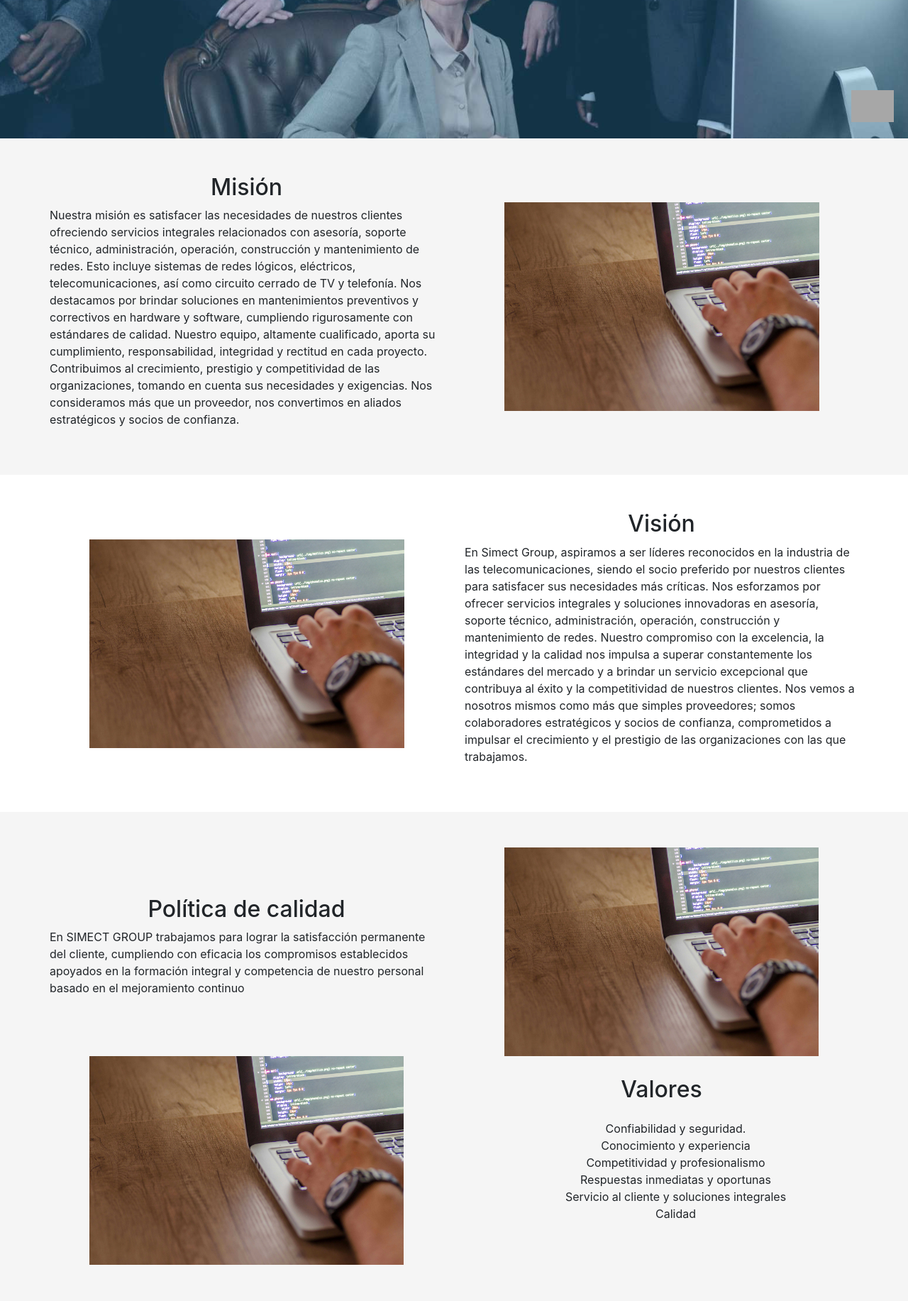
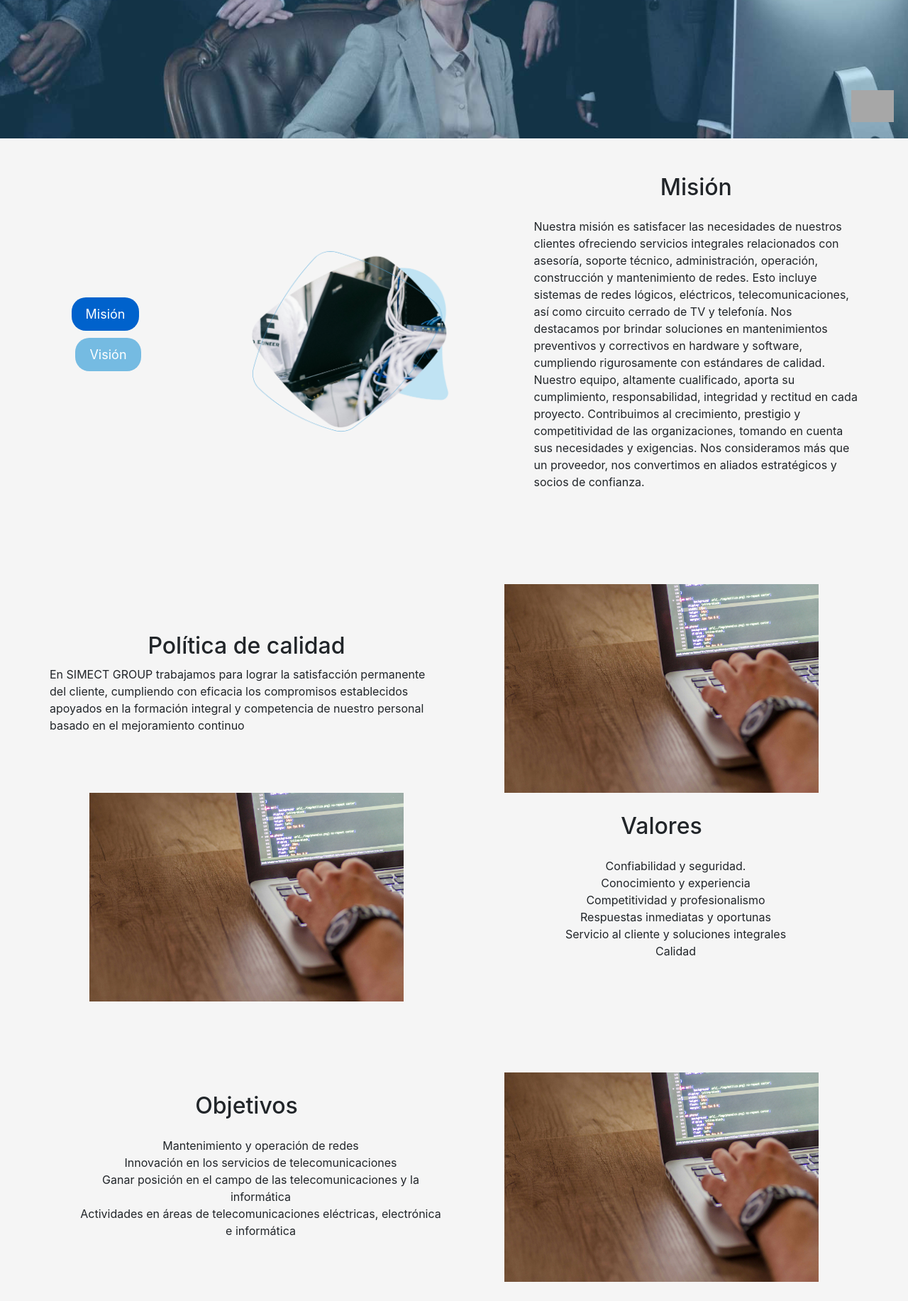
Before and after one commit to nbarco25/simectgroup, a Django app: page /nosotros/ in a window 1280 px wide. Shown: the part 605-2438 px from the top of the page at 71% size. Run offline with Django 5.2, Linux system fonts and the light colour scheme; some libraries are stand-ins or nearby versions; grey boxes are pictures that could not be loaded.

Commit message:
Animaciones en planes y nosotros

```diff
--- a/static_pages/static/css/nosotros.css
+++ b/static_pages/static/css/nosotros.css
@@ -44,9 +44,15 @@
     max-height: 100%;
   }
 
+
+
   .mision {
     background-color: #f5f5f5;
 
+  }
+
+  .vision {
+    background-color: #f5f5f5;
   }
 
   .mision-container {
@@ -84,3 +90,43 @@
   .imagen-cobertura-container img:hover {
     transform: scale(1.1); /* Ajusta el valor de escala según tu preferencia */
 }
+
+.btn-switch {
+  font-size: 18px;
+  border-radius: 20px;
+  padding: 10px 20px;
+  transition: all .3s ease;
+  margin-bottom: 10px;
+  background-color: #75BBE2;
+  border: none;
+
+}
+
+.btn-mision-1:hover {
+  background-color: #2592D2;
+  color: #fff;
+}
+
+.btn-mision-2:hover {
+  background-color: #2592D2;
+  color: #fff;
+}
+
+.btn-vision-2 {
+  background-color: #75BBE2;
+  color: #fff;
+
+}
+
+.btn-switch:hover {
+  background-color: #2592D2;
+  color: #fff;
+}
+
+.btn-switch.active {
+   color: #fff;
+}
+
+.mision, .vision {
+  transition: cubic-bezier(0.1, 0.7, 1.0, 0.1) 0.5s all;
+}
--- a/static_pages/static/css/planes.css
+++ b/static_pages/static/css/planes.css
@@ -59,3 +59,8 @@
 .card-container-body {
     padding: 20px 20px 0 20px;
 }
+
+.card-planes:hover {
+    transform: scale(1.03);
+    transition: transform 0.2s ease; /* Agrega una transición suave */
+}
--- a/static_pages/templates/sections/nosotros.html
+++ b/static_pages/templates/sections/nosotros.html
@@ -26,11 +26,23 @@
         </div>
       </section>
 
-    <section class="mision" style="text-align: center;">
+
+
+      <section id="mision" class="mision" style="text-align: center;">
         <div class="mision-container container">
-            <div class="row">
-                <div class="col-md-6" style="display: flex; flex-direction: column; justify-content: center;">
-                    <h2>Misión</h2>
+            <div class="row align-items-center justify-content-center">
+                <!-- Primera columna para los botones de switch entre misión y visión -->
+                <div class="col-md-2 mb-3">
+                    <a id="misionBtn" class="btn btn-primary btn-switch btn-mision-1 mr-2 active">Misión</a>
+                    <a id="visionBtn" class="btn btn-primary btn-vision-2 btn-switch">Visión</a>
+                </div>
+                <!-- Segunda columna para la imagen -->
+                <div class="col-md-5 mb-3" style="display: flex; justify-content: center; align-items: center;">
+                    <img class="img-secciones" src="{% static 'images/assets/mision1.png' %}" alt="Imagen de la misión">
+                </div>
+                <!-- Tercera columna para el texto -->
+                <div class="col-md-5 mb-3" style="display: flex; flex-direction: column; justify-content: center;">
+                    <h2 class="mb-4">Misión</h2>
                     <p class="text-left">Nuestra misión es satisfacer las necesidades de nuestros
                         clientes ofreciendo servicios integrales relacionados con
                         asesoría, soporte técnico, administración, operación,
@@ -46,39 +58,45 @@
                         competitividad de las organizaciones, tomando en
                         cuenta sus necesidades y exigencias. Nos consideramos
                         más que un proveedor, nos convertimos en aliados
-                        estratégicos y socios de confianza.</p>
-                </div>
-                <div class="col-md-6" style="display: flex; justify-content: center; align-items: center;">
-                    <img class="img-secciones" src="{% static 'images/assets/news3.jpg' %}" alt="Imagen de la misión"  >
+                        estratégicos y socios de confianza.
+                    </p>
                 </div>
             </div>
         </div>
     </section>
 
-    <section class="vision" style="text-align: center;">
+
+    <section id="vision" class="vision" style="text-align: center;">
         <div class="vision-container container">
-            <div class="row">
-
-                <div class="col-md-6" style="display: flex; justify-content: center; align-items: center;">
-                    <img class="img-secciones" src="{% static 'images/assets/news3.jpg' %}" alt="Imagen de la misión"  >
+            <div class="row align-items-center justify-content-center">
+                <!-- Columna para los botones de switch -->
+                <div class="col-md-2 mb-3">
+                    <a id="misionBtnVision" class="btn btn-primary btn-switch btn-mision-2 mr-2">Misión</a>
+                    <a id="visionBtn" class="btn btn-primary btn-switch btn-vision-2 active">Visión</a>
                 </div>
-
-                <div class="col-md-6" style="display: flex; flex-direction: column; justify-content: center;">
-                    <h2>Visión</h2>
+                <!-- Columna para la imagen -->
+                <div class="col-md-5 mb-3" style="display: flex; justify-content: center; align-items: center;">
+                    <img class="img-secciones" src="{% static 'images/assets/vision1.png' %}" alt="Imagen de la visión">
+                </div>
+                <!-- Columna para el texto -->
+                <div class="col-md-5 mb-3" style="display: flex; flex-direction: column; justify-content: center;">
+                    <h2 class="mb-4">Visión</h2>
                     <p class="text-left">En Simect Group, aspiramos a ser líderes reconocidos en la industria de
                         las telecomunicaciones, siendo el socio preferido por nuestros clientes para satisfacer
                         sus necesidades más críticas. Nos esforzamos por ofrecer servicios integrales y soluciones
                         innovadoras en asesoría, soporte técnico, administración, operación, construcción y mantenimiento
                         de redes. Nuestro compromiso con la excelencia, la integridad y la calidad nos impulsa a superar
-                         constantemente los estándares del mercado y a brindar un servicio excepcional que contribuya al
-                          éxito y la competitividad de nuestros clientes. Nos vemos a nosotros mismos como más que simples
-                          proveedores; somos colaboradores estratégicos y socios de confianza, comprometidos a impulsar el
-                          crecimiento y el prestigio de las organizaciones con las que trabajamos.
+                        constantemente los estándares del mercado y a brindar un servicio excepcional que contribuya al
+                        éxito y la competitividad de nuestros clientes. Nos vemos a nosotros mismos como más que simples
+                        proveedores; somos colaboradores estratégicos y socios de confianza, comprometidos a impulsar el
+                        crecimiento y el prestigio de las organizaciones con las que trabajamos.
                     </p>
                 </div>
             </div>
         </div>
     </section>
+
+
 
     <section class="politica-section" style="text-align: center;">
         <div class="politica-container container">
@@ -200,6 +218,41 @@
         </a>
     </div>
 
+    <script>
+        document.addEventListener('DOMContentLoaded', function() {
+            document.getElementById('misionBtn').classList.add('active');
+            document.getElementById('vision').style.display = 'none';
+        });
+
+        // Función para mostrar la sección de misión y ocultar la de visión con transición
+        document.getElementById('misionBtnVision').addEventListener('click', function() {
+            const misionSection = document.getElementById('mision');
+            const visionSection = document.getElementById('vision');
+            misionSection.style.display = 'block';
+            visionSection.style.display = 'none';
+            misionSection.style.opacity = 0;
+            setTimeout(function() {
+                misionSection.style.opacity = 1;
+            }, 100); // Ajusta el tiempo de espera según sea necesario
+            document.getElementById('misionBtnVision').classList.add('active');
+            document.getElementById('visionBtn').classList.remove('active');
+        });
+
+        // Función para mostrar la sección de visión y ocultar la de misión con transición
+        document.getElementById('visionBtn').addEventListener('click', function() {
+            const misionSection = document.getElementById('mision');
+            const visionSection = document.getElementById('vision');
+            misionSection.style.display = 'none';
+            visionSection.style.display = 'block';
+            visionSection.style.opacity = 0;
+            setTimeout(function() {
+                visionSection.style.opacity = 1;
+            }, 100); // Ajusta el tiempo de espera según sea necesario
+            document.getElementById('misionBtn').classList.remove('active');
+            document.getElementById('visionBtn').classList.add('active');
+        });
+    </script>
+
 
 
 </body>
--- a/static_pages/templates/sections/servicios.html
+++ b/static_pages/templates/sections/servicios.html
@@ -43,10 +43,8 @@
         </div>
     </section>
 
-
-
       <div class="whatsapp-button">
-        <a href="https://api.whatsapp.com/send?phone=3163347098">
+        <a href="https://api.whatsapp.com/send?phone=573163347098">
           <img src="https://upload.wikimedia.org/wikipedia/commons/6/6b/WhatsApp.svg" alt="WhatsApp">
         </a>
     </div>
```
Also changed, not shown: static_pages/templates/sections/planes.html (+32 -4 lines), static_pages/static/images/assets/mision1.png (added), static_pages/static/images/assets/vision1.png (added).
